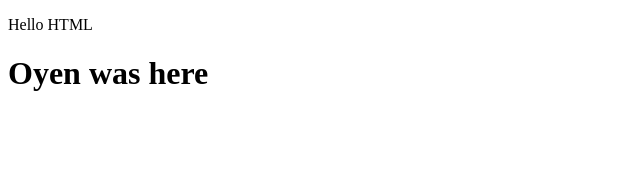
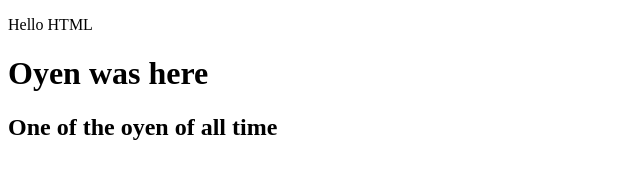
Before and after one commit to azryzdy/crash-course-git, a plain HTML site: page index.html in a window 1280 px wide. Shown: the whole page, without its empty margins (0-640 px from the left). Drawn offline with Linux system fonts and the light colour scheme.

Commit message:
Added kucing

```diff
--- a/index.html
+++ b/index.html
@@ -6,6 +6,7 @@
     <title>Document</title>
     <p>Hello HTML</p>
     <h1>Oyen was here</h1>
+    <h2>One of the oyen of all time</h2>
 </head>
 <body>
 
```
Also changed, not shown: index.txt.
